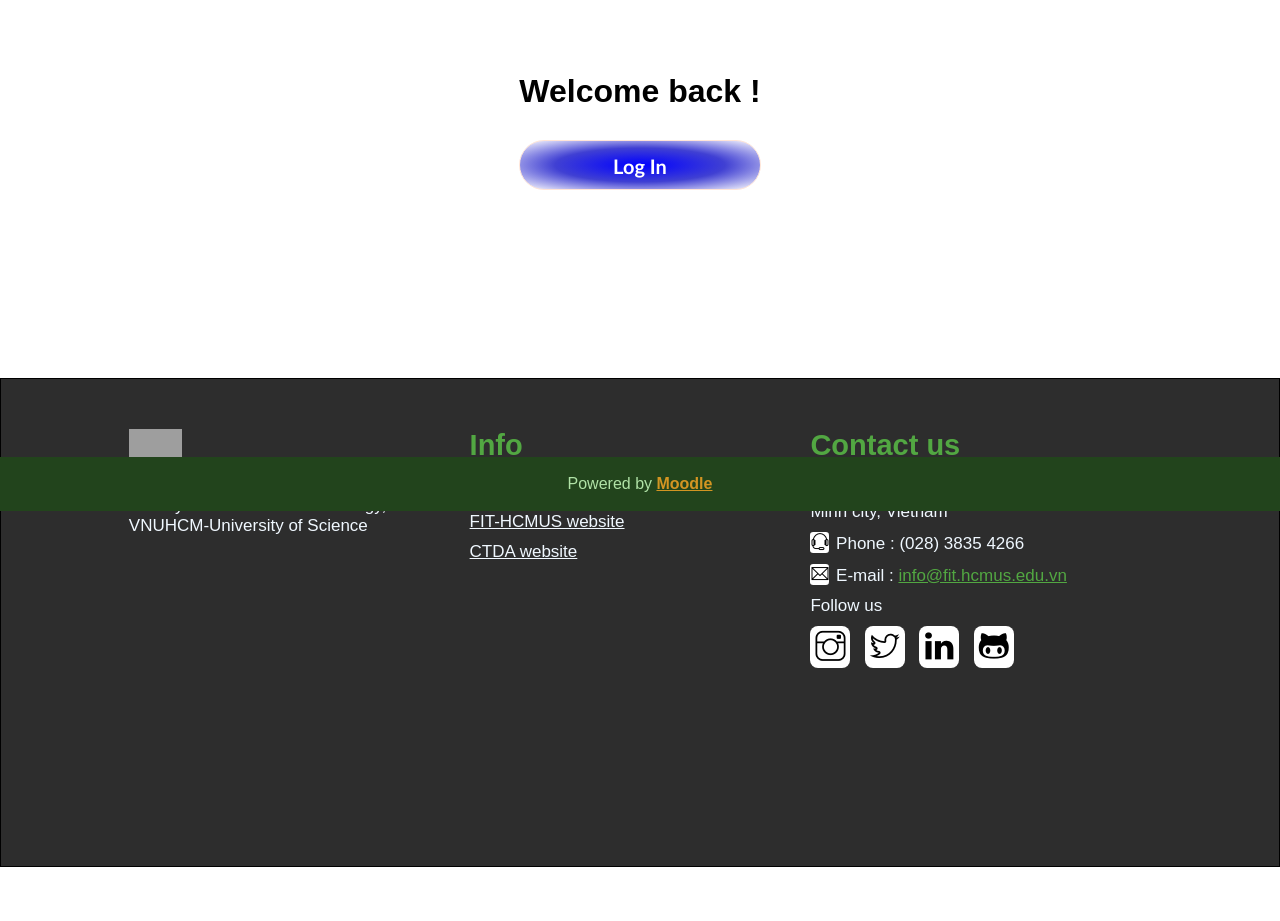
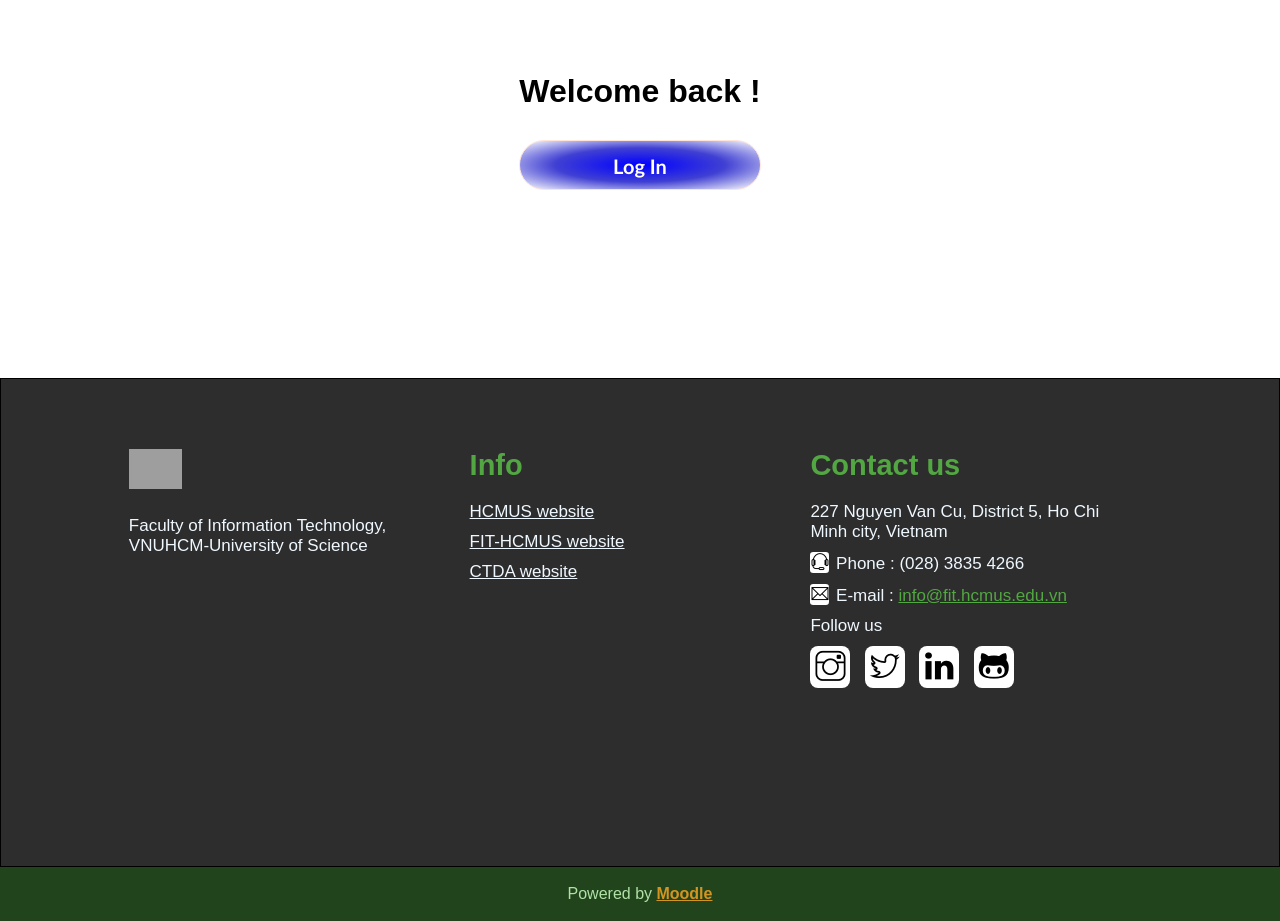
Before and after one commit to MachViKiet/Web_moodle, a plain HTML site: page index.html in a window 1280 px wide. Shown: the part 289-1210 px from the top of the page. Before the commit the page ends 1156 px from the top, so only its background shows below. Drawn offline with Linux system fonts and the light colour scheme; grey boxes are pictures that could not be loaded.

Commit message:
Update footer.css

```diff
--- a/assets/footer.css
+++ b/assets/footer.css
@@ -8,7 +8,7 @@
     height: 489px;
 }
 .footer .contact {
-    padding: 50px 10%;
+    padding: 70px 10% 30px 10%;
     width: 100%;
     height: fit-content;
     display: flex;
@@ -101,7 +101,7 @@
     width: 100%;
     height: 54px;
     background-color: #22441c;
-    position: absolute;
+    /* position: absolute; */
     bottom: 0;
 }
 
```
